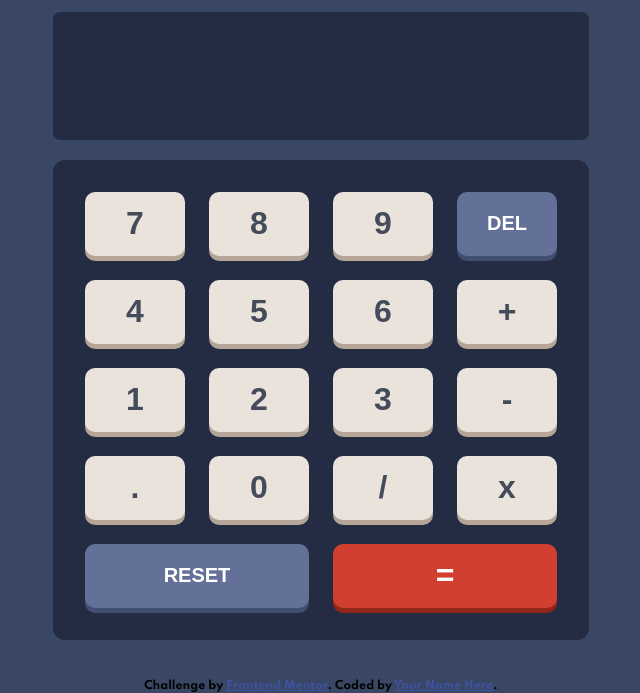
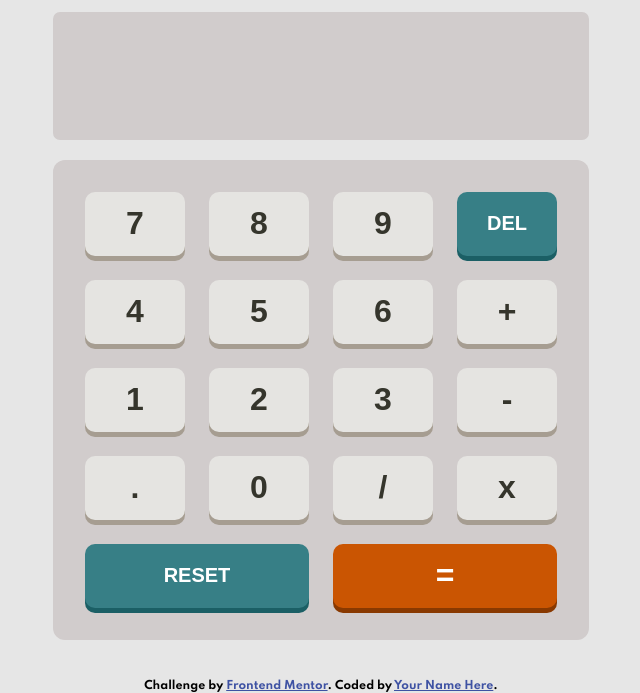
Before and after one commit to DeboraBrum/calculator-jr, a plain HTML site: page index.html in a window 1280 px wide. Shown: the part 107-800 px from the top of the page, without its empty margins (319-959 px from the left). Drawn offline with Linux system fonts and the light colour scheme.

Commit message:
preferências

```diff
--- a/css/style.css
+++ b/css/style.css
@@ -59,7 +59,7 @@ footer {
   text-align: end;
   overflow: hidden;
 
-  color: var(--color-text-light);
+  color: var(--color-text-header);
 }
 
 .calc-container-buttons {
--- a/main.js
+++ b/main.js
@@ -8,7 +8,14 @@ let firstOp = 0,
   op,
   finished = false;
 
-const initialTheme = localStorage.getItem("theme");
+const preferenceTheme = window.matchMedia('(prefers-color-scheme: dark)');
+let initialTheme = localStorage.getItem("theme");
+
+if(preferenceTheme.matches){
+  initialTheme = "3";
+} else{
+  initialTheme = "2";
+}
 
 if (initialTheme) {
   if (initialTheme === "1") {
@@ -37,7 +44,6 @@ function addVisor(event) {
     );
     return;
   }
-
   finished = false;
 
   if (event.target.dataset.value === "reset") {
```
